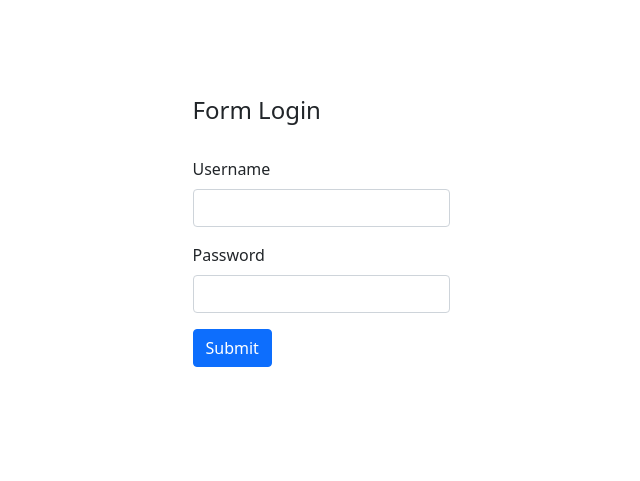
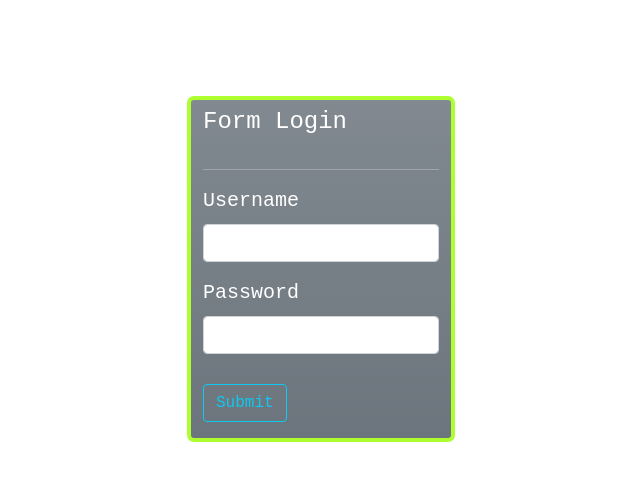
Before and after one commit to aninurhidayati/pro_administrasiperpus, a PHP site: page /project_uts/ in a window 1280 px wide. Shown: the top 481 px of the page, without its empty margins (319-959 px from the left). Run offline with PHP 8.4, Linux system fonts and the light colour scheme.

Commit message:
update UI

```diff
--- a/index.php
+++ b/index.php
@@ -11,22 +11,42 @@
       <title>Document</title>
     <link rel="stylesheet" href="asset/bootstrap/css/bootstrap.min.css"/>
 	  <link rel="stylesheet" href="asset/style.css"/>
+    <style>
+      .font{
+        font-family: 'Courier New', Courier, monospace;
+        font-size: 20px;
+        font-weight: 500;
+      }
+      .batas{
+        border: 4px solid greenyellow;
+        border-radius: 7px;
+      }
+      hr{
+        color: white;
+      }
+      </style>
 </head>
 <body>
-  <div class="container d-flex justify-content-center mt-5 pt-5">
+  <div class="container-fluid d-flex justify-content-center mt-5 pt-5">
     <form action="ceklogin.php" method="POST">
-      <div class="mb-3">
-        <label for="" class="form-label"><h4>Form Login</h4></label>
-      </div>
-      <div class="mb-3">
+      <div class="row bg-secondary bg-gradient batas text-white font">
+          <div class="col-md-12">
+            <label for="" class="form-label pt-2"><h4>Form Login</h4></label><hr>
+            <div class="row">
+              <div class="col-md-12 mb-3">
                 <label for="username" class="form-label">Username</label>
                 <input type="text" name="username" class="form-control">
               </div>
-      <div class="mb-3">
+            </div>
+            <div class="row">
+              <div class="col-md-12 mb-3">
                 <label for="password" class="form-label">Password</label>
-        <input type="password" name="password" class="form-control">
+                <input type="password" name="password" class="form-control"><br>
+                <button type="submit" class="btn btn-outline-info" name="btnlogin">Submit</button>
               </div>
-        <button type="submit" class="btn btn-primary" name="btnlogin">Submit</button>
+            </div>
+          </div>
+        </div>
       </form>
     </div>
   <script src="asset/bootstrap/js/bootstrap.bundle.min.js"></script>
```
Lines whose indentation alone changed are shown as unchanged.
